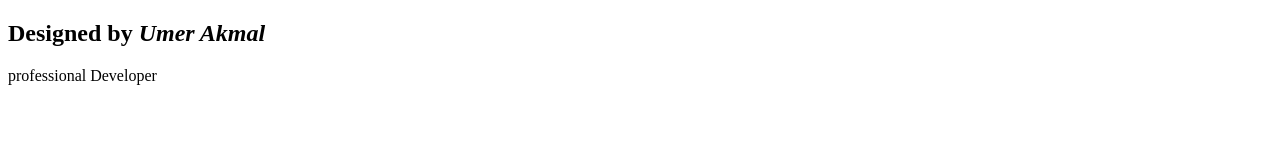
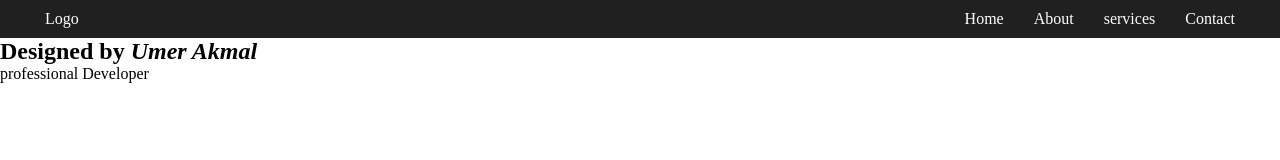
Before and after one commit to umerakmal/practice-project, a plain HTML site: page index.html in a window 1280 px wide. Drawn offline with Linux system fonts and the light colour scheme.

Commit message:
add a header part

```diff
--- a/index.html
+++ b/index.html
@@ -4,8 +4,21 @@
     <meta charset="UTF-8">
     <meta name="viewport" content="width=device-width, initial-scale=1.0">
     <title>Document</title>
+    <link rel="stylesheet" href="style.css">
 </head>
 <body>
+
+    <header>
+        <nav class="flex aic jus">
+            <a href="index.html" class="logo">Logo</a>
+            <ul class="flex aic">
+                <li><a href="#">Home</a></li>
+                <li><a href="#">About</a></li>
+                <li><a href="#">services</a></li>
+                <li><a href="#">Contact</a></li>
+            </ul>
+        </nav>
+    </header>
     <footer>
         <h2>Designed by <i>Umer Akmal</i></h2>
         <p>professional Developer</p>
--- a/style.css
+++ b/style.css
@@ -0,0 +1,30 @@
+*{
+    margin: 0;
+    padding: 0;
+    box-sizing: border-box;
+    list-style: none;
+    text-decoration: none;
+}
+header{
+    background-color: #202020;
+    padding: 0 30px;
+
+}
+.flex{
+    display: flex;
+}
+.aic{
+    align-items: center;
+}
+.jus{
+    justify-content: space-between;
+}
+header a{
+    color: #fff;
+    padding: 10px 15px;
+    transition: all .3s ease-in-out;
+}
+header a:hover{
+    background-color: #fff;
+    color: #202020;
+}
```
